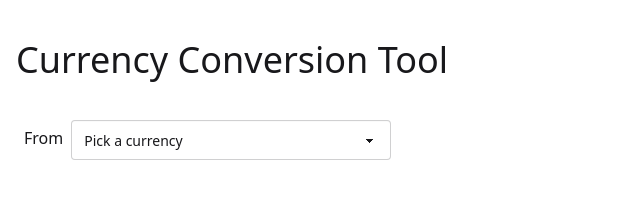
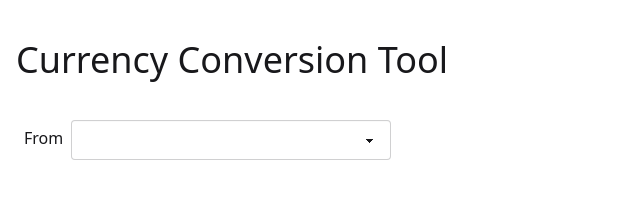
Before and after one commit to HurricaneSKC/currency-conversion-tool, a React (Vite) app: page / in a window 1280 px wide. Shown: the top 210 px of the page, without its empty margins (0-640 px from the left). Built offline with nearby package versions, Linux system fonts and the light colour scheme.

Commit message:
Updated CurrencySelector to accept dynamic options and improve accessibility

```diff
--- a/src/App.tsx
+++ b/src/App.tsx
@@ -1,11 +1,18 @@
 import CurrencySelector from "./components/CurrencySelector";
 import "./App.css";
+import { useState } from "react";
 
 function App() {
+  const [from, setFrom] = useState("USD");
   return (
     <div className="mx-4">
       <h1 className="py-10 text-4xl">Currency Conversion Tool</h1>
-      <CurrencySelector />
+      <CurrencySelector
+        options={[]}
+        value={from}
+        onChange={setFrom}
+        label={"From"}
+      />
     </div>
   );
 }
--- a/src/components/CurrencySelector.tsx
+++ b/src/components/CurrencySelector.tsx
@@ -1,21 +1,39 @@
-const CurrencySelector = () => {
+interface CurrencyOptions {
+  id: number;
+  name: string;
+}
+
+interface CurrencySelectorProps {
+  options: CurrencyOptions[];
+  value: string;
+  onChange: (value: string) => void;
+  label: string;
+}
+
+const CurrencySelector = ({
+  options,
+  value,
+  onChange,
+  label,
+}: CurrencySelectorProps) => {
   return (
     <>
-      <label htmlFor="From" className="mx-2">
-        From
+      <label htmlFor={label} className="mx-2">
+        {label}
       </label>
       <select
-        id="From"
-        onChange={() => {
-          console.log("hello");
-        }}
-        aria-label=""
+        id={label}
+        value={value}
+        onChange={(e) => onChange(e.target.value)}
+        aria-label={`Select ${label.toLowerCase()} currency`}
         className="select"
         defaultValue="Pick a currency"
       >
-        <option disabled={true}>Pick a currency</option>
-        <option>Pounds</option>
-        <option>Dollars</option>
+        {options.map((option) => (
+          <option key={option.id} value={option.name}>
+            {option.name}
+          </option>
+        ))}
       </select>
     </>
   );
```
